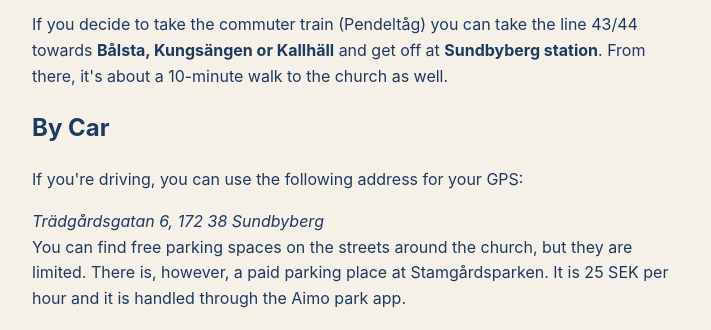
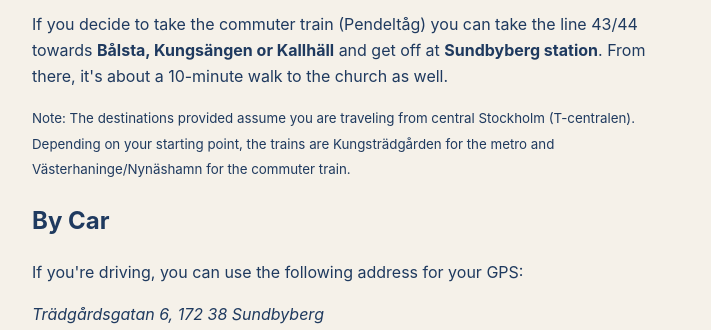
Before and after one commit to kortik425/LBBC-web, an Astro site: page /how-to-reach in a window 1280 px wide. Shown: the part 467-797 px from the top of the page, 0-711 px from the left. Built offline with nearby package versions, Linux system fonts and the light colour scheme; Astro itself is replaced by a stand-in of ours.

Commit message:
Add disclaimer

```diff
--- a/src/pages/how-to-reach.astro
+++ b/src/pages/how-to-reach.astro
@@ -20,6 +20,7 @@ import "../assets/styles/salvation-switcher.css";
       If you decide to take the commuter train (Pendeltåg) you can take the line 43/44 towards <strong>Bålsta, Kungsängen or Kallhäll</strong> and get off at <strong>Sundbyberg station</strong>.
       </br> From there, it's about a 10-minute walk to the church as well.
     </p>
+    <small>Note: The destinations provided assume you are traveling from central Stockholm (T-centralen). Depending on your starting point, the trains are Kungsträdgården for the metro and Västerhaninge/Nynäshamn for the commuter train.</small>
     <h2>By Car</h2>
     <p>
       If you're driving, you can use the following address for your GPS: <address>Trädgårdsgatan 6, 172 38 Sundbyberg</address>
```
